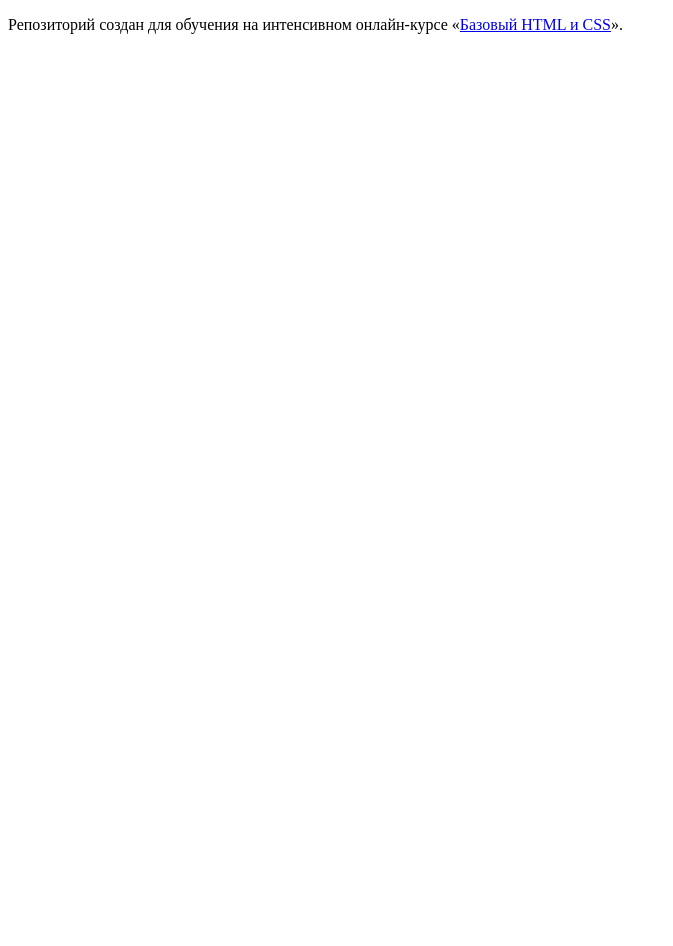
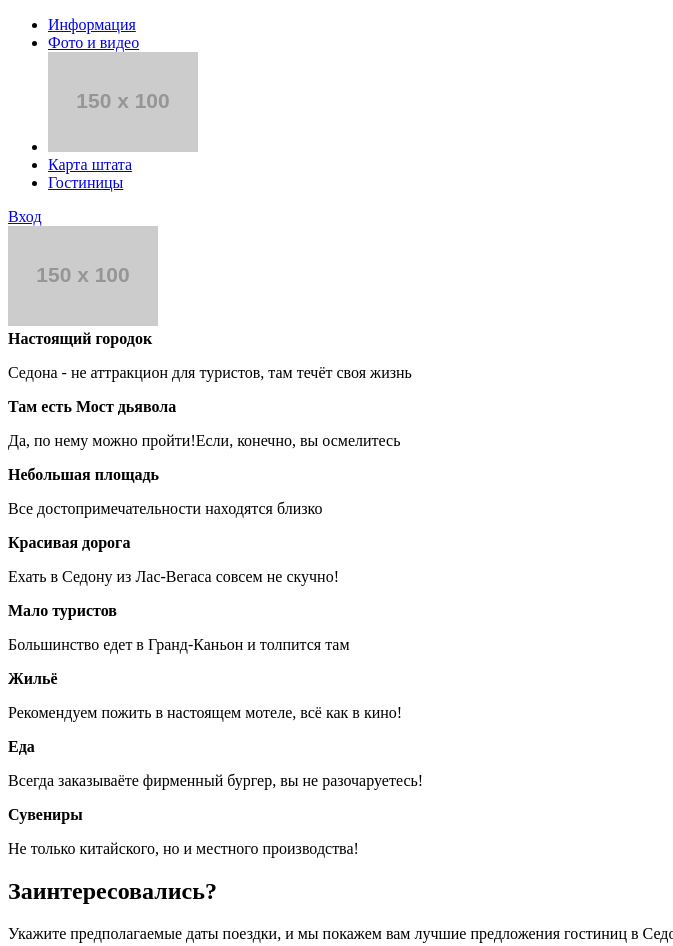
Before and after one commit to ksunmanun/289123-sedona, a plain HTML site: page index.html in a window 1280 px wide. Shown: the whole page, without its empty margins (0-673 px from the left). Before the commit the page ends 800 px from the top, so only its background shows below. Drawn offline with Linux system fonts and the light colour scheme; placeholder pictures from the web are drawn by us.

Commit message:
Наметила главную страницу.

```diff
--- a/index.html
+++ b/index.html
@@ -1,12 +1,90 @@
 <!DOCTYPE html>
-<html lang="ru">
-  <head>
+<html lang="ru"><head>
     <meta charset="utf-8">
-    <title>HTML Academy: Седона</title>
+    <title>Город Седона</title>
   </head>
   <body>
+    <header class="main-header">
+      <div class="container">
+        <nav class="main-navigation">
+          <ul>
+            <li>
+              <a href="#">Информация</a>
+            </li>
+            <li>
+              <a href="#">Фото и видео</a>
+            </li>
+            <li>
+              <a href="#">
+                <img src="http://placehold.it/150x100" alt="Эмблема сайта">
+              </a>
+            </li>
+            <li>
+              <a href="#">Карта штата</a>
+            </li>
+            <li>
+              <a href="#">Гостиницы</a>
+            </li>
+          </ul>
+        </nav>
+        <div class="user-block">
+          <a class="login" href="#">Вход</a>
+        </div>
+      </div>
+    </header>
+    <main class="container">
+      <div class="index-logo">
+        <img src="http://placehold.it/150x100" width="" height="" alt="Город Седона главная надвись">
+      </div>
+      <section class="features">
+        <!-- первое преимущество -->
+        <div class="features-item">
+          <b class="features-name">Настоящий городок</b>
+            <p>Седона - не аттракцион для туристов, там течёт своя жизнь</p>
+        </div>
+        <!-- второе преимущество -->
+        <div class="features-item">
+          <b class="features-name">Там есть Мост дьявола</b>
+            <p>Да, по нему можно пройти!Если, конечно, вы осмелитесь</p>
+        </div>
+        <!-- третье преимущество -->
+        <div class="features-item">
+          <b class="features-name">Небольшая площадь</b>
+            <p>Все достопримечательности находятся близко</p>
+        </div>
+        <!-- четвёртое преимущество -->
+        <div class="features-item">
+          <b class="features-name">Красивая дорога</b>
+            <p>Ехать в Седону из Лас-Вегаса совсем не скучно!</p>
+        </div>
+        <!-- пятое преимущество -->
+        <div class="features-item">
+          <b class="features-name">Мало туристов</b>
+            <p>Большинство едет в Гранд-Каньон и толпится там</p>
+        </div>
+      </section>
 
-    <p>Репозиторий создан для обучения на интенсивном онлайн‑курсе «<a href="https://htmlacademy.ru/intensive/htmlcss">Базовый HTML и CSS</a>».</p>
+      <section class="services">
+        <div class="services-item">
+          <b class="services-name">Жильё</b>
+            <p>Рекомендуем пожить в настоящем мотеле, всё как в кино!</p>
+        </div>
 
+        <div class="services-item">
+          <b class="services-name">Еда</b>
+            <p>Всегда заказываёте фирменный бургер, вы не разочаруетесь!</p>
+        </div>
+
+        <div class="services-item">
+          <b class="services-name">Сувениры</b>
+            <p>Не только китайского, но и местного производства!</p>
+        </div>
+        </section>
+      <!-- Содержания главной страницы -->
+       <div class="index-content">
+         <h2 class="index-content-title">Заинтересовались?</h2>
+           <p>Укажите предполагаемые даты поездки, и мы покажем вам лучшие предложения гостиниц в Седоне</p>
+      </div>
+    </main>
   </body>
 </html>
```
